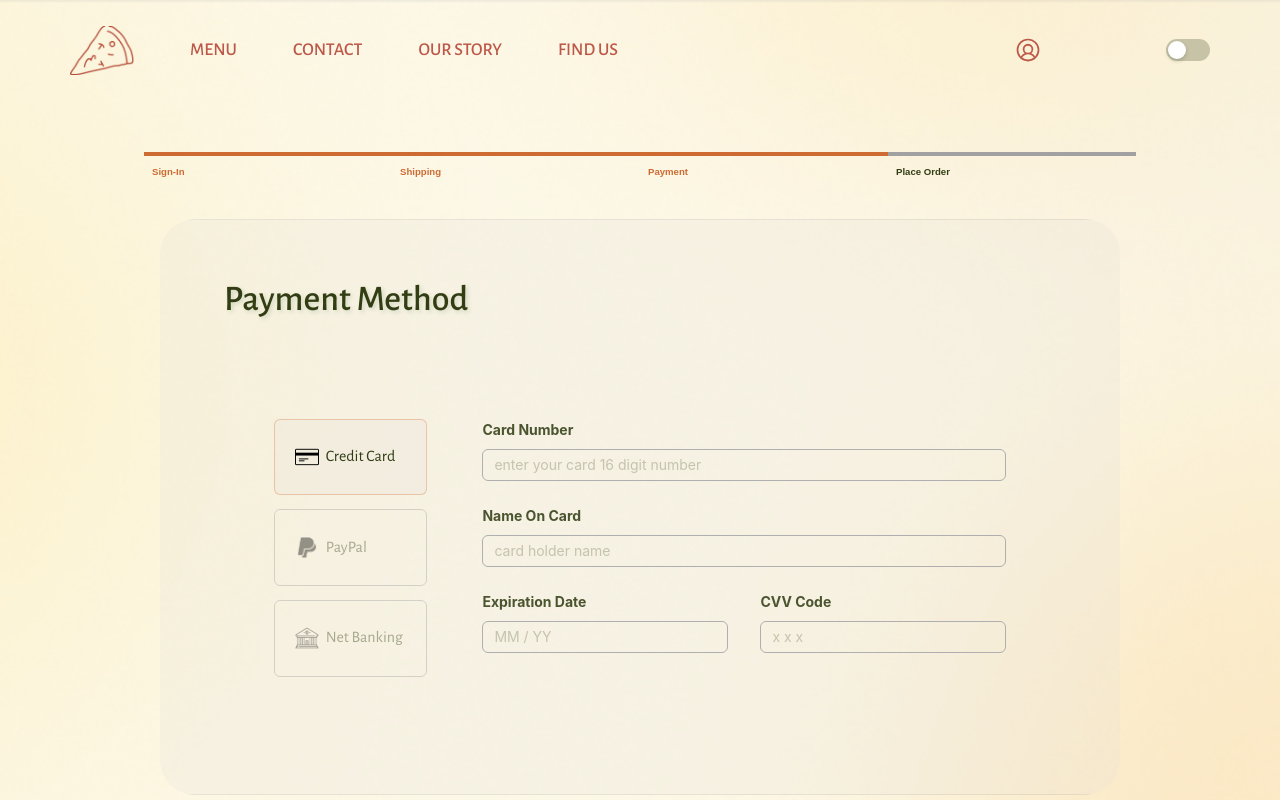
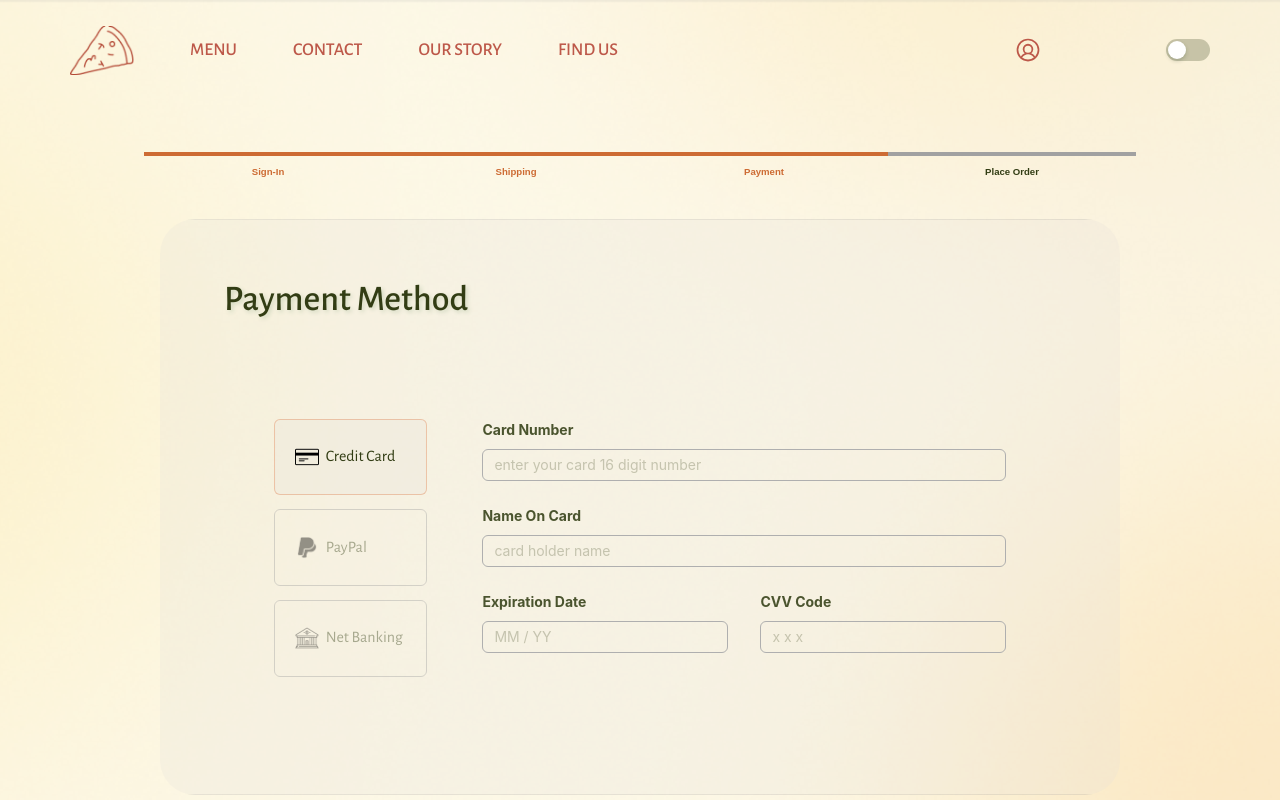
Before and after one commit to hsiang2/attimo-pizzeria, a React (Vite) app: page /shopping/payment in a window 1280 px wide. Shown: the top 800 px of the page. Built offline with nearby package versions, Linux system fonts and the light colour scheme; some icons are missing; a web font is replaced by a local one.

Commit message:
Edit text align

```diff
--- a/src/components/CheckoutSteps/index.jsx
+++ b/src/components/CheckoutSteps/index.jsx
@@ -5,8 +5,8 @@ const CheckoutSteps = (props) => {
         token: { colorTextBase },
     } = theme.useToken();
     return (
-        <div className="container checkout-steps" style={{marginTop: '9.5rem', color: colorTextBase}}>
-            <div className={props.step1 ? 'active' : ''}>Sign-In</div>
+        <div className="container checkout-steps" style={{marginTop: '9.5rem', color: colorTextBase, textAlign: 'center'}}>
+            <div className={props.step1 ? 'active' : ''} >Sign-In</div>
             <div className={props.step2 ? 'active' : ''}>Shipping</div>
             <div className={props.step3 ? 'active' : ''}>Payment</div>
             <div className={props.step4 ? 'active' : ''}>Place Order</div>
```
